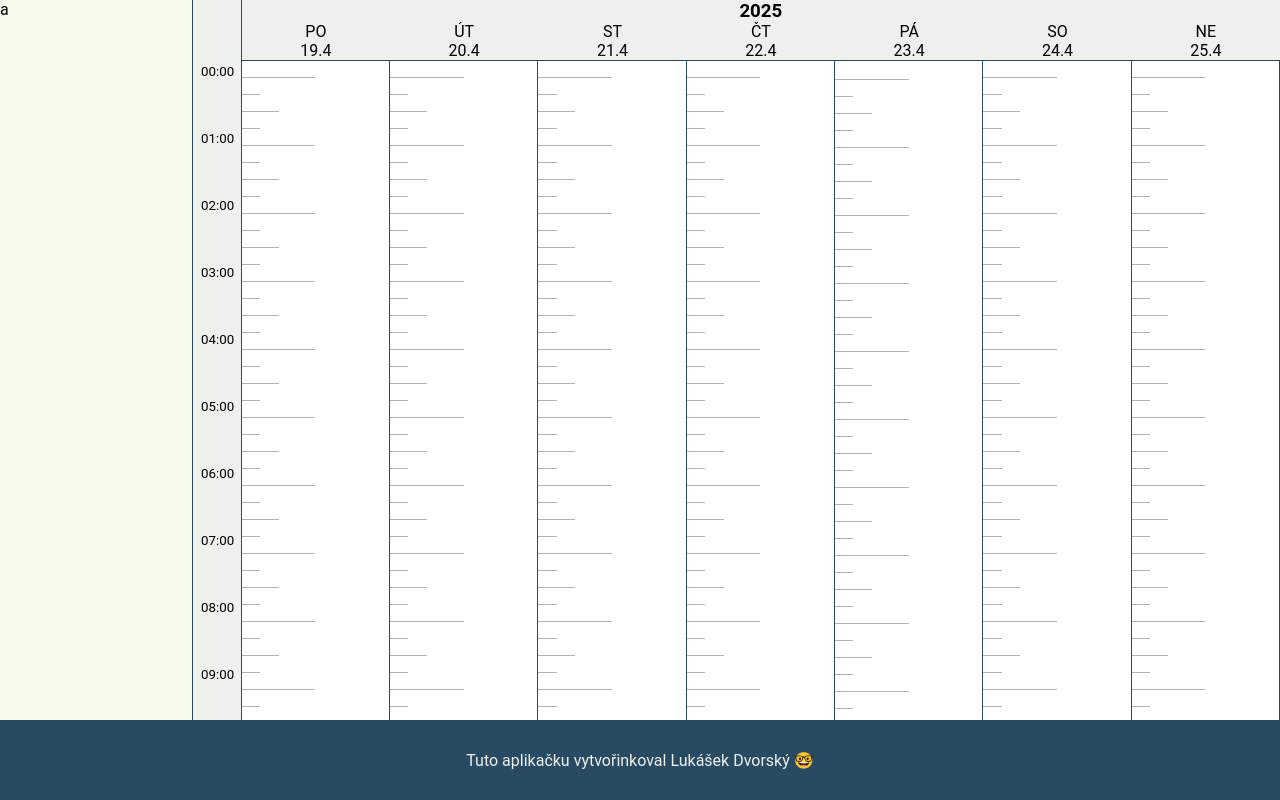
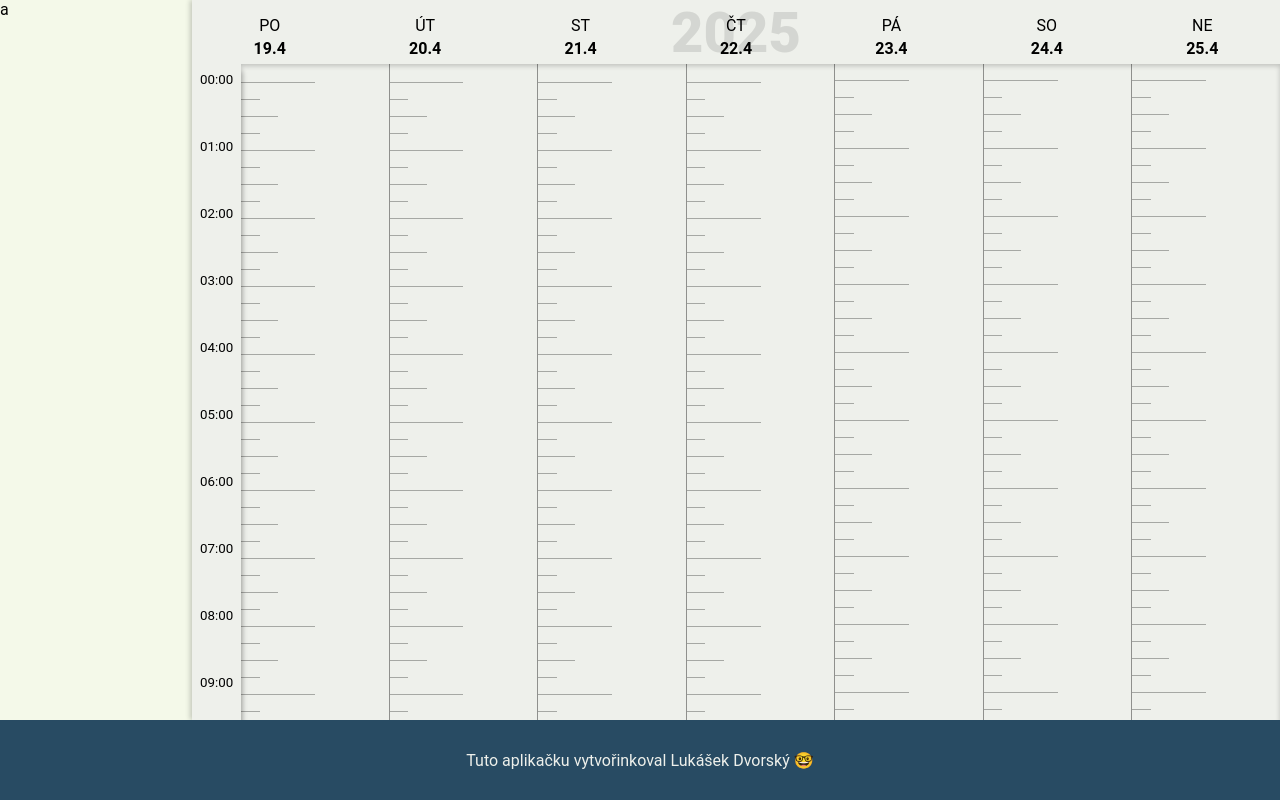
Before and after one commit to lukas-dvorsky/scheduler, a plain HTML site: page index.html in a window 1280 px wide. Drawn offline with Linux system fonts and the light colour scheme.

Commit message:
FIXed calendar and UI

```diff
--- /dev/null
+++ b/calendar/calendar.js
@@ -0,0 +1,5 @@
+'use strict'
+
+export function addBlock() {
+
+}
--- /dev/null
+++ b/calendar/date_functions.js
@@ -0,0 +1,18 @@
+'use strict'
+
+// Function to get all dates for current week, strating on Monday.
+export function getWeekDaysDate() {
+    const weekDays = [];
+    const d = new Date();
+
+    // Get this weeks monday
+    d.setDate(d.getDate() - d.getDay() + 1);
+
+    // Push this week dates to array
+    for(let i = 0; i < 7; i++) {
+        weekDays.push(`${d.getDate()}.${d.getMonth()}`);
+        d.setDate(d.getDate() + 1);
+    }
+
+    return weekDays;
+}
--- /dev/null
+++ b/calendar/layout.js
@@ -0,0 +1,130 @@
+import { getWeekDaysDate } from './date_functions.js';
+
+'use strict'
+
+const czech_day_names = ["PO", "ÚT", "ST", "ČT", "PÁ", "SO", "NE"];
+
+function generateTime(elementForAppend) {
+    for(let i = 0; i < 24; i++) {
+        const par = document.createElement("p");
+
+        i < 10 ? par.innerText = `0${i}:00`: par.innerText = `${i}:00`;
+        elementForAppend.appendChild(par);
+    }
+
+}
+
+
+// Function to generate arrow that shows current in on current day
+function generateArrow(elementForAppend, date) {
+    const arrow = document.createElement("div");
+
+    const hour_height = 4; // Each hour is 4 rem
+    const base_offset = -2.3; // Shift from top
+
+    let hours = date.getHours() + 2;
+    let minutes = date.getMinutes();
+
+    let top_position = base_offset + hour_height * (hours + minutes / 60);
+    arrow.style.top = `${top_position}rem`;
+
+    arrow.classList.add("arrow");
+
+    elementForAppend.appendChild(arrow);
+}
+
+function generateArrowLine(elementForAppend, date) {
+    const arrow = document.createElement("div");
+
+    const hour_height = 4; // Each hour is 4 rem
+    const base_offset = -2.3; // Shift from top
+
+    let hours = date.getHours() + 2;
+    let minutes = date.getMinutes();
+
+    let top_position = base_offset + hour_height * (hours + minutes / 60);
+    arrow.style.top = `${top_position}rem`;
+
+    arrow.classList.add("arrowline");
+
+    elementForAppend.appendChild(arrow);
+}
+
+function setYear(date) {
+    const yearContainer = document.getElementById("cl_year");
+
+    yearContainer.innerText = date.getFullYear();
+}
+
+
+// Function to generate lines in each column for better clarity
+function generateTimeStamps(column) {
+    for(let i = 0; i < 24; i++) {
+        const hour = document.createElement("div");
+        const half_hour = document.createElement("div");
+        const first_quarter = document.createElement("div");
+        const second_quarter = document.createElement("div");
+
+        hour.classList.add("hour");
+        half_hour.classList.add("halfhour");
+        first_quarter.classList.add("quarterhour");
+        second_quarter.classList.add("quarterhour");
+
+        column.appendChild(hour);
+        column.appendChild(first_quarter);
+        column.appendChild(half_hour);
+        column.appendChild(second_quarter);
+    }
+}
+
+function generateDaysAndDates(date, index) {
+    const daysContainer = document.getElementById("daysContainer");
+
+    const div = document.createElement("div");
+    const dayName = document.createElement("p");
+    const dayDate = document.createElement("p");
+
+    div.classList.add("cl_day_and_date");
+
+
+    dayName.innerText = czech_day_names[index];
+    dayDate.innerText = date;
+
+    div.appendChild(dayName);
+    div.appendChild(dayDate);
+
+    daysContainer.appendChild(div);
+
+}
+
+function generateDaysColumns(index, date) {
+    const columnContainer = document.getElementById("columnContainer");
+    const div = document.createElement("div");
+    div.classList.add("cl_day_column");
+
+    // Generate arrow for current day
+    if(date.getDay() == index + 1) {
+        generateArrow(div, date);
+    } else if (date.getDay() > index + 1) {
+        generateArrowLine(div, date);
+    }
+
+    // generate layout for time
+    generateTimeStamps(div);
+
+    columnContainer.appendChild(div);
+}
+
+//Function to generate layout for calendar
+export function generateLayout() {
+    const timesContainer = document.getElementById("cl_times_aside");
+    const d = new Date();
+
+    setYear(d);
+    generateTime(timesContainer);
+
+    getWeekDaysDate().map((date, index) => {
+        generateDaysAndDates(date, index);
+        generateDaysColumns(index, d)
+    })
+}
--- /dev/null
+++ b/calendar/utils.js
@@ -0,0 +1 @@
+'use strict'
--- a/index.html
+++ b/index.html
@@ -3,9 +3,9 @@
 <head>
     <meta charset="UTF-8">
     <meta name="viewport" content="width=device-width, initial-scale=1.0">
-    <title>Document</title>
+    <title>Kalendáříček</title>
     <link rel="stylesheet" href="styles.css">
-    <script defer src="main.js"></script>
+    <script defer type="module" src="main.js"></script>
 </head>
 <body>
     <!-- SIDEBAR -->
@@ -15,41 +15,15 @@
 
     <!-- CALENDAR CONTAINER -->
     <main>
-        <div class="cl_times" id="syncscrlbar1" onscroll="SyncScroll(syncscrlbar1)">
-            <p>00:00</p>
-            <p>01:00</p>
-            <p>02:00</p>
-            <p>03:00</p>
-            <p>04:00</p>
-            <p>05:00</p>
-            <p>06:00</p>
-            <p>07:00</p>
-            <p>08:00</p>
-            <p>09:00</p>
-            <p>10:00</p>
-            <p>11:00</p>
-            <p>12:00</p>
-            <p>13:00</p>
-            <p>14:00</p>
-            <p>15:00</p>
-            <p>16:00</p>
-            <p>17:00</p>
-            <p>18:00</p>
-            <p>19:00</p>
-            <p>20:00</p>
-            <p>21:00</p>
-            <p>22:00</p>
-            <p>23:00</p>
+        <div class="year_container">
+            <p style="text-align: center;" id="cl_year">2025</p>
         </div>
+        <!-- Days and dates -->
+        <div id="daysContainer" class="cl_days"></div>
         <div class="cl_container">
-            <h3 style="text-align: center;">2025</h3>
-
-            <div id="daysContainer" class="cl_days" onscroll="SyncScroll(daysContainer)">
-
-            </div>
+            <div class="cl_times" id="cl_times_aside"></div>
+            <div id="columnContainer" class="cl_columns"></div>
         </div>
-
-
     </main>
 
 
--- a/main.js
+++ b/main.js
@@ -1,102 +1,6 @@
+import { generateLayout } from './calendar/layout.js';
+
 'use strict'
 
-const czech_day_names = ["PO", "ÚT", "ST", "ČT", "PÁ", "SO", "NE"];
-
-function SyncScroll(id) {
-  let bar1 = document.getElementById("syncscrlbar1");
-  let bar2 = document.getElementById("daysContainer");
-  if (id=="syncscrlbar1") {
-    bar2.scrollTop = bar1.scrollTop;
-  }
-  else {
-    bar1.scrollTop = bar2.scrollTop;
-  }
-}
-
-function getWeekFormat() {
-    const weekDays = [];
-    const d = new Date();
-
-    // Get this weeks monday
-    d.setDate(d.getDate() - d.getDay() + 1);
-
-    // Push this week dates to array
-    for(let i = 0; i < 7; i++) {
-        weekDays.push(`${d.getDate()}.${d.getMonth()}`);
-        d.setDate(d.getDate() + 1);
-    }
-
-    console.log(weekDays);
-
-    return weekDays;
-}
-
-const daysContainer = document.getElementById("daysContainer");
-const currWeekDays = getWeekFormat();
-const d = new Date();
-
-currWeekDays.map((date, index) => {
-
-
-
-
-    const div = document.createElement("div");
-    const column_div = document.createElement("div");
-    const dayName = document.createElement("p");
-    const dayDate = document.createElement("p");
-
-    div.classList.add("cl_day_column");
-    div.style.textAlign = "center";
-    column_div.classList.add("cl_column");
-
-    dayName.innerText = czech_day_names[index];
-    dayDate.innerText = date;
-
-    // Generate arrow for current day
-    if(d.getDay() == index) {
-        console.log("Dneska je " + index);
-
-        const arrow = document.createElement("div");
-
-        let hour_height = 4; // Each hour is 4 rem
-        let base_offset = 4; // Shift from top
-
-        let hours = d.getHours() + 2;
-        let minutes = d.getMinutes();
-
-        let top_position = base_offset + hour_height * (hours + minutes / 60);
-        arrow.style.top = `${top_position}rem`;
-
-        arrow.classList.add("arrow");
-
-
-        column_div.appendChild(arrow);
-    }
-
-    // generate layout for time
-    for(let i = 0; i < 24; i++) {
-        const hour = document.createElement("div");
-        const half_hour = document.createElement("div");
-        const first_quarter = document.createElement("div");
-        const second_quarter = document.createElement("div");
-
-        hour.classList.add("hour");
-        half_hour.classList.add("halfhour");
-        first_quarter.classList.add("quarterhour");
-        second_quarter.classList.add("quarterhour");
-
-        column_div.appendChild(hour);
-        column_div.appendChild(first_quarter);
-        column_div.appendChild(half_hour);
-        column_div.appendChild(second_quarter);
-    }
-
-
-
-    div.appendChild(dayName);
-    div.appendChild(dayDate);
-    div.appendChild(column_div);
-
-
-    daysContainer.appendChild(div);
-})
+// Generating calendar
+generateLayout();
--- a/styles.css
+++ b/styles.css
@@ -35,22 +35,56 @@ main {
     position: absolute;
     right: 0;
     display: flex;
+    flex-direction: column;
+    overflow-y: scroll;
+    -ms-overflow-style: none;
+    scrollbar-width: none;
+    box-shadow: -2px 0px 5px 0px rgba(0, 0, 0, 0.2);
+
 }
 
 .cl_container {
     display: flex;
-    flex-direction: column;
     width: 100%;
 }
 
 .cl_days {
     width: 100%;
-    height: 100%;
+    min-height: 8vh;
     display: flex;
     justify-content: space-around;
-    overflow-y: scroll;
-    -ms-overflow-style: none;  /* IE and Edge */
-    scrollbar-width: none;  /* Firefox */
+    align-items: end;
+}
+
+.cl_day_and_date {
+    text-align: center;
+}
+
+.cl_day_and_date > :last-child {
+    padding-top: 0.2rem;
+    padding-bottom: 0.4rem;
+    font-weight: bolder;
+}
+
+.year_container {
+    display: flex;
+    justify-content: center;
+    position: relative;
+}
+
+#cl_year {
+    opacity: 0.1;
+    font-weight: 900;
+    position: absolute;
+    font-size: 7vh;
+    letter-spacing: 50%;
+}
+
+.cl_columns {
+    width: 100%;
+    display: flex;
+    justify-content: space-around;
+    box-shadow: 0px 2px 5px 0px rgba(0, 0, 0, 0.2) inset;
 
 }
 
@@ -58,36 +92,22 @@ main {
     display: flex;
     flex-direction: column;
     gap: 3.25rem;
-    padding-top: 4rem;
+    padding-top: 0.5rem;
     padding-bottom: 4rem;
     padding-left: 0.5rem;
     padding-right: 0.5rem;
     font-size: smaller;
-    overflow-y: scroll;
-    -ms-overflow-style: none;  /* IE and Edge */
-    scrollbar-width: none;  /* Firefox */
-    border-right: 1px solid var(--textLight);
-    border-left: 1px solid var(--textLight);
+    box-shadow: 2px 8px 5px 0px rgba(0, 0, 0, 0.2);
 }
 
 .cl_day_column {
     width: 100%;
-
+    padding-top: 1rem;
+    border-right: 1px solid rgba(0, 0, 0, 0.4);
 }
 
 .cl_day_column:last-child {
     border: none;
-}
-
-.cl_column {
-    width: 100%;
-    border-top: 1px solid var(--textLight);
-    border-right: 0.1rem solid var(--textLight);
-    background-color: white;
-    display: flex;
-    flex-direction: column;
-    padding-top: 1rem;
-
 }
 
 .hour {
@@ -119,6 +139,12 @@ main {
     right: 1rem;
 }
 
+.arrowline {
+    width: 100%;
+    border-top: 2px dashed red;
+    position: relative;
+}
+
 /* SIDEBAR */
 aside {
     height: 90vh;
```
